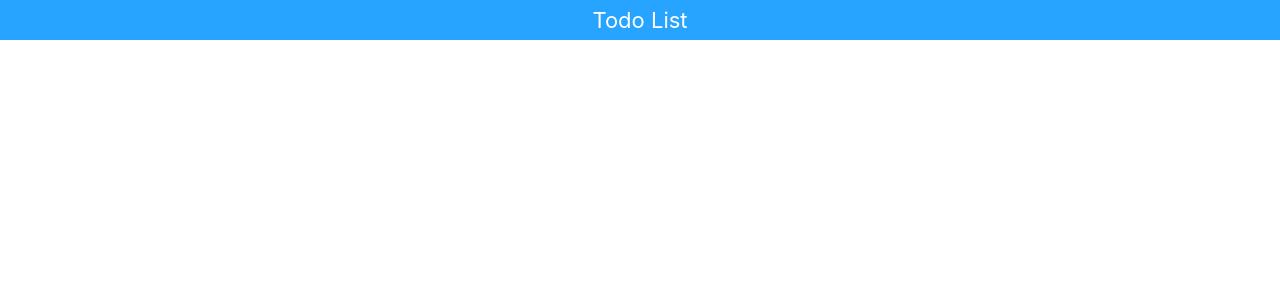
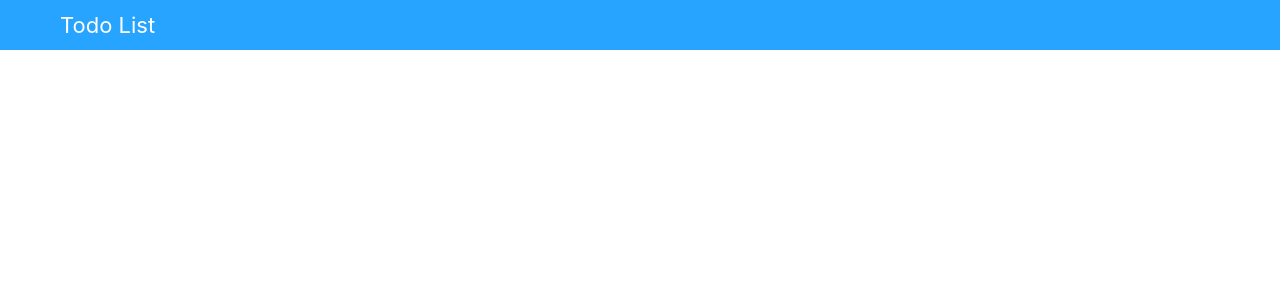
Before and after one commit to Dannyisadog/todolist-redux, a React (Create React App) app: page / in a window 1280 px wide. Shown: the top 300 px of the page. Built offline with nearby package versions, Linux system fonts and the light colour scheme.

Commit message:
style(component): make header to fixed

```diff
--- a/src/components/shared/Header/index.tsx
+++ b/src/components/shared/Header/index.tsx
@@ -1,12 +1,14 @@
 import styled from "styled-components";
 
 const Container = styled.div`
+  position: fixed;
   width: 100%;
-  height: 40px;
+  height: 50px;
   background: #27A4FF;
   display: flex;
-  justify-content: center;
+  padding-left: 60px;
   align-items: center;
+  z-index: 1;
 
   #title {
     font-size: 22px;
```
